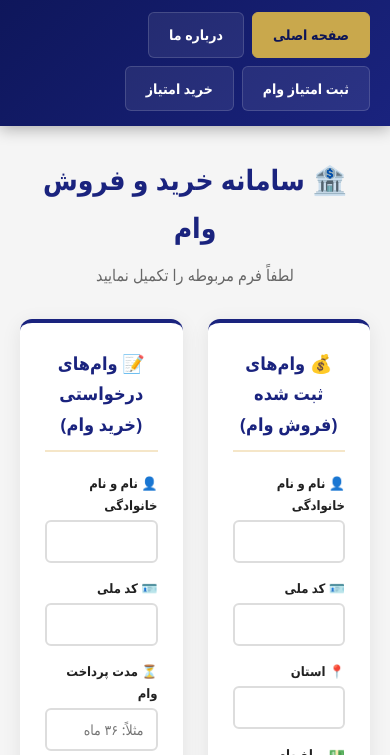
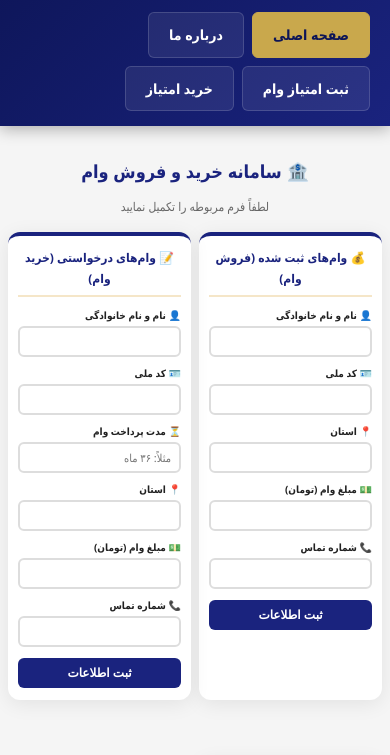
Before and after one commit to Ariaesmaeili/Ariaesmaeili.github.io, a plain HTML site: page index.html in a window 390 px wide. Shown: the part 59-814 px from the top of the page. Drawn offline with Linux system fonts and the light colour scheme.

Commit message:
Add files via upload

```diff
--- a/style.css
+++ b/style.css
@@ -310,3 +310,55 @@ body {
     color: #888;
     font-size: 14px;
 }
+
+/* ========== موبایل - فرم‌ها کنار هم ========== */
+@media (max-width: 768px) {
+    .dual-forms {
+        grid-template-columns: 1fr 1fr !important;
+        gap: 8px;
+        max-width: 100%;
+    }
+
+    .form-card {
+        padding: 12px 10px;
+    }
+
+    .form-card h2 {
+        font-size: 12px;
+        margin-bottom: 10px;
+        padding-bottom: 6px;
+    }
+
+    .form-group {
+        margin-bottom: 8px;
+    }
+
+    .form-group label {
+        font-size: 10px;
+        margin-bottom: 2px;
+    }
+
+    .form-group input {
+        padding: 6px 8px;
+        font-size: 11px;
+    }
+
+    .submit-btn {
+        padding: 8px;
+        font-size: 12px;
+        margin-top: 3px;
+    }
+
+    .main-content {
+        padding: 0 8px;
+    }
+
+    .page-title {
+        font-size: 18px;
+    }
+
+    .page-subtitle {
+        font-size: 12px;
+        margin-bottom: 15px;
+    }
+}
```
